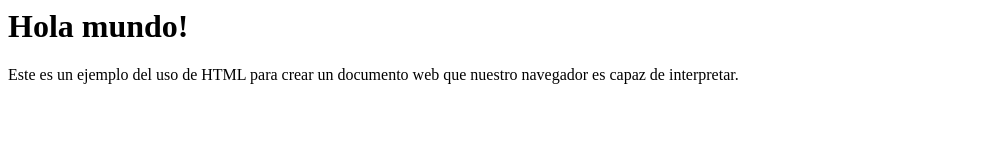
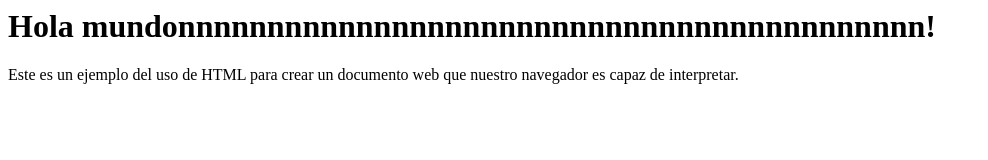
Before and after one commit to VictorSA7/web, a plain HTML site: page index.html in a window 1280 px wide. Shown: the whole page, without its empty margins (0-988 px from the left). Drawn offline with Linux system fonts and the light colour scheme.

Commit message:
Update index.html

```diff
--- a/index.html
+++ b/index.html
@@ -4,7 +4,7 @@
   </head>
   <body>
     <div id="una capa">
-      <h1>Hola mundo!</h1>
+      <h1>Hola mundonnnnnnnnnnnnnnnnnnnnnnnnnnnnnnnnnnnnnnnnnn!</h1>
       <p>Este es un ejemplo del uso de HTML para crear un documento web que nuestro navegador es capaz de interpretar.</p>
     </div>
   </body>
```
